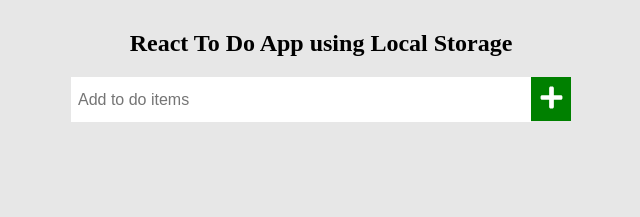
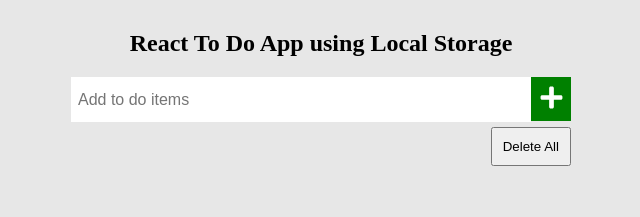
Before and after one commit to sujanrajs/react-todo-app, a React (Create React App) app: page / in a window 1280 px wide. Shown: the top 217 px of the page, without its empty margins (319-959 px from the left). Built offline with nearby package versions, Linux system fonts and the light colour scheme; the HTML template or start-up script is replaced by a standard one.

Commit message:
new function - delete all items

```diff
--- a/src/components/Form.js
+++ b/src/components/Form.js
@@ -81,6 +81,13 @@ const Form = () => {
             ))}
           </>
         )}
+        <div
+          style={{ display: "flex", justifyContent: "flex-end", marginTop: 5 }}
+        >
+          <button onClick={() => setTodos([])} className="delete-all">
+            Delete All
+          </button>
+        </div>
       </div>
     </>
   );
--- a/src/index.css
+++ b/src/index.css
@@ -90,3 +90,8 @@ h2 {
   display: flex;
   cursor: pointer;
 }
+
+.delete-all {
+  padding: 10px;
+  cursor: pointer;
+}
```
